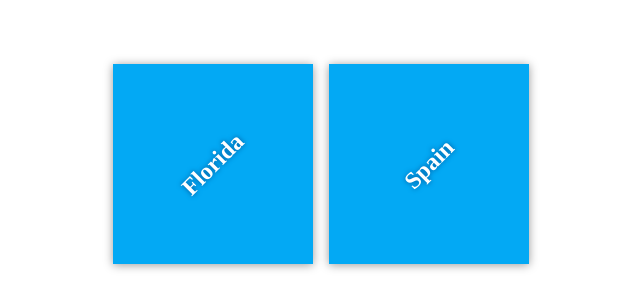
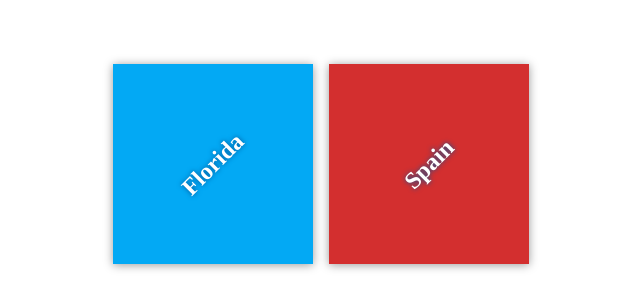
Before and after one commit to JavaVista/my-travel-plans, a plain HTML site: page index.html in a window 1280 px wide. Shown: the part 236-544 px from the top of the page, without its empty margins (319-959 px from the left). Drawn offline with Linux system fonts and the light colour scheme.

Commit message:
Style destinations

```diff
--- a/css/app.css
+++ b/css/app.css
@@ -50,6 +50,6 @@ h2 {
     background-color: #03a9f4;
 }
 
-#paris {
+#spain {
     background-color: #d32f2f;
 }
```
